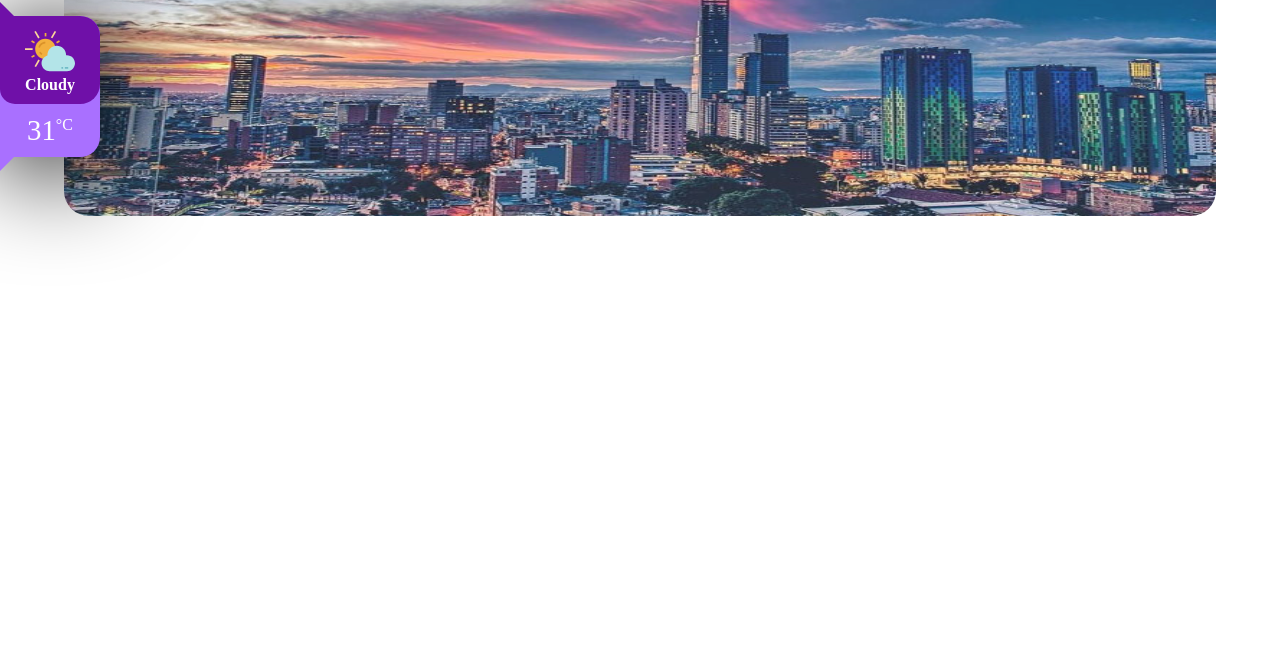
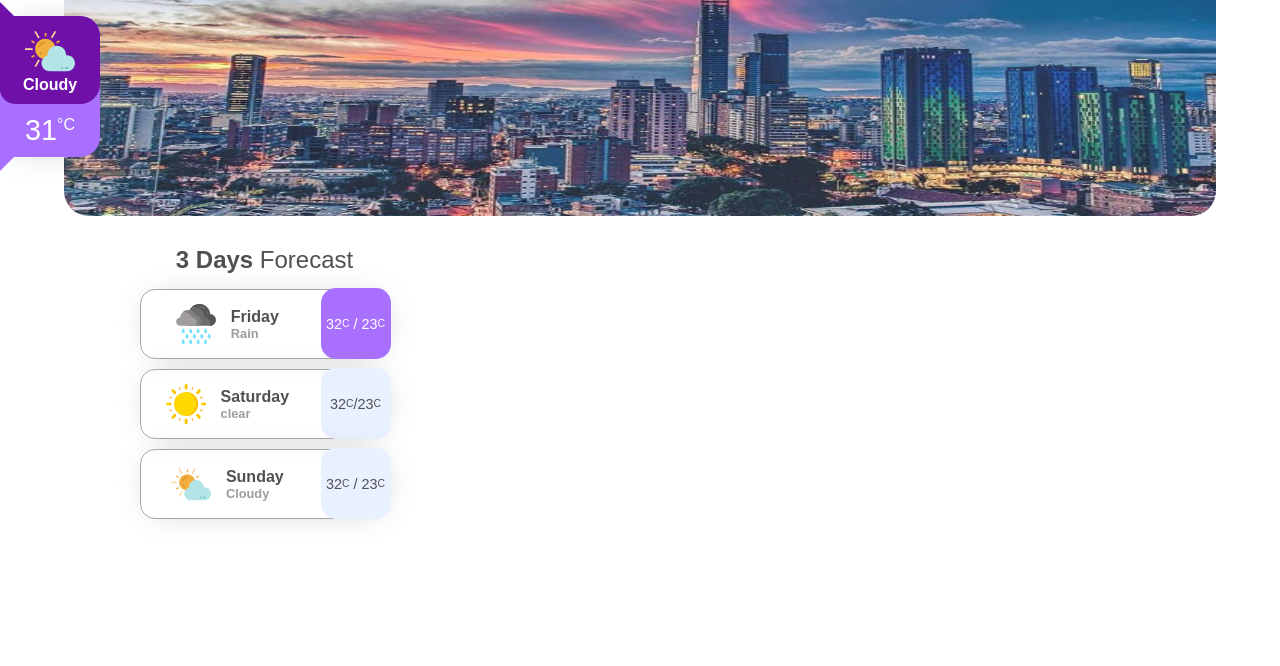
Before and after one commit to nickothan/reto-gradiweb, a plain HTML site: page index.html in a window 1280 px wide. Shown: the part 134-800 px from the top of the page. Drawn offline with Linux system fonts and the light colour scheme.

Commit message:
Terminado

```diff
--- a/index.html
+++ b/index.html
@@ -23,5 +23,46 @@
       <p>Cloudy</p></di>
     <di class="temperatura"> <p>31<span>°C</span></p></di>
   </div>
+
+  <div class="second-part">
+    <div class="days-ago">
+      <h3><span>3 Days</span> Forecast</h3>
+
+      <ul>
+        <li>
+          <div class="day">
+            <img src="img/rain.svg" alt="" srcset="">
+            <p>Friday <span>Rain</span></p>
+          </div>
+          <div class="temperature">
+            <p>32<span>C</span> / 23<span>C</span></p>
+          </div>
+
+        </li>
+
+        <li>
+          <div class="day">
+            <img src="img/dom.svg" alt="" srcset="">
+            <p>Saturday <span>clear</span></p>
+          </div>
+          <div class="temperature">
+            <p>32<span>C</span>/23<span>C</span></p>
+          </div>
+
+        </li>
+        <li>
+          <div class="day">
+            <img src="img/soleado.svg" alt="" srcset="">
+            <p>Sunday <span>Cloudy</span></p>
+          </div>
+          <div class="temperature">
+            <p>32<span>C</span> / 23<span>C</span></p>
+          </div>
+
+        </li>
+
+      </ul>
+    </div>
+  </div>
 </body>
 </html>
--- a/styles/styles.css
+++ b/styles/styles.css
@@ -2,7 +2,15 @@
   margin: 0;
   padding: 0;
   box-sizing: border-box;
+  list-style: none;
   --principal: #a970ff;
+  --principal-text: #505050;
+  --second-text: #9c9c9c;
+  font-family: sans-serif;
+}
+
+body {
+  color: var(--principal-text);
 }
 
 .ubicacion-actual{
@@ -53,7 +61,7 @@
 
   border-bottom-right-radius: 20px;
   border-top-right-radius: 20px;
-  box-shadow: 5px 10px 100px 2px #000;
+  box-shadow: 1px 1px 35px -15px #a7a7a7;
 }
 
 .temperatura-lado-izquierdo::after {
@@ -116,3 +124,96 @@
   top: -10px;
   font-size: 1rem;
 }
+
+.second-part{
+  display: grid;
+  justify-items: center;
+  grid-template-columns: repeat(3, 1fr);
+  margin: auto;
+  margin-top: 30px;
+  width: 88%;
+}
+
+.days-ago > h3{
+  margin-bottom: 15px;
+  font-size: 1.5rem;
+  text-align: center;
+  font-weight: 500;
+}
+
+.days-ago > h3 > span{
+  font-weight: 600;
+}
+
+.days-ago ul > li {
+  position: relative;
+  display: flex;
+  margin-bottom: 10px;
+  height: 70px;
+  width: 250px;
+  border-radius: 15px;
+  border: 1px solid #a7a7a7;
+  box-shadow: 1px 1px 35px -15px #a7a7a7;
+  transition-duration: 300ms;
+  cursor: pointer;
+}
+
+.days-ago ul > li:hover {
+  transform: scale(1.1);
+}
+
+.days-ago ul > li > div {
+  display: flex;
+  justify-content: center;
+  align-items: center;
+  padding: 5px;
+  width: 70%;
+}
+
+.days-ago ul > li > .day{
+  font-size: 1rem;
+  font-weight: 600;
+}
+
+.days-ago ul > li > .day  p{
+  display: flex;
+  flex-direction: column;
+}
+
+.days-ago ul > li > .day  p > span{
+  font-size: .8rem;
+  color: var(--second-text);
+}
+
+.days-ago ul > li > .day > img{
+  margin-right: 15px;
+  width: 40px;
+
+
+}
+
+.days-ago ul > li > .temperature{
+  position: absolute;
+  padding: 5px;
+  top: -2px;
+  right: -2px;
+  width: 70px;
+  height: 71px;
+  background-color: #e9f0ff;
+
+  color: var(--color-text);
+  font-size: .9rem;
+  font-weight: 500;
+  border-radius: 15px;
+}
+
+.days-ago ul > li:nth-child(1) > .temperature{
+  background-color: var(--principal);
+  color: white;
+}
+
+.days-ago ul > li > .temperature > p > span{
+  position: relative;
+  top: -2px;
+  font-size: .65rem;
+}
```
Also changed, not shown: img/rain.svg (added), js/index.js (added), js/template.js (deleted).
